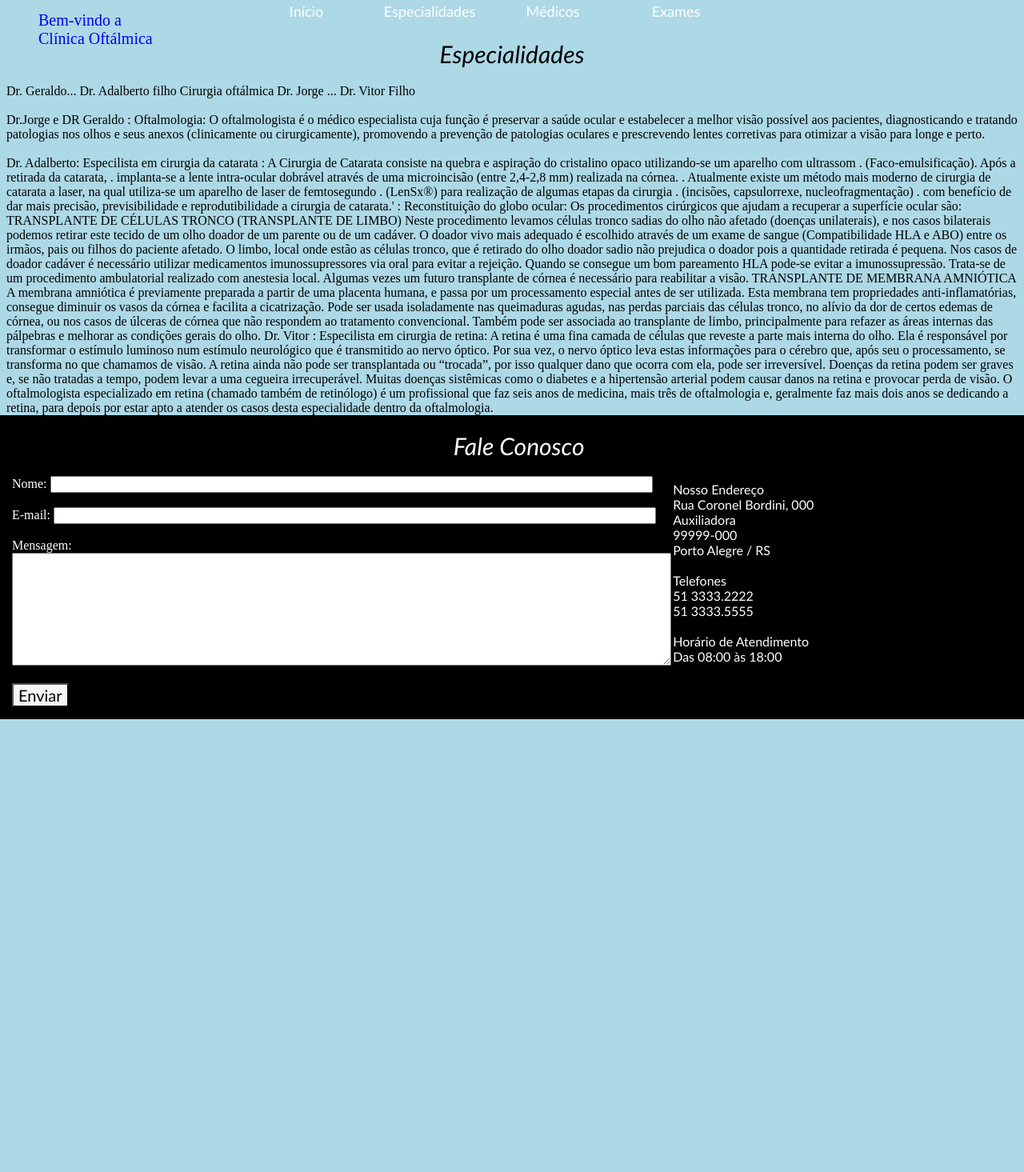
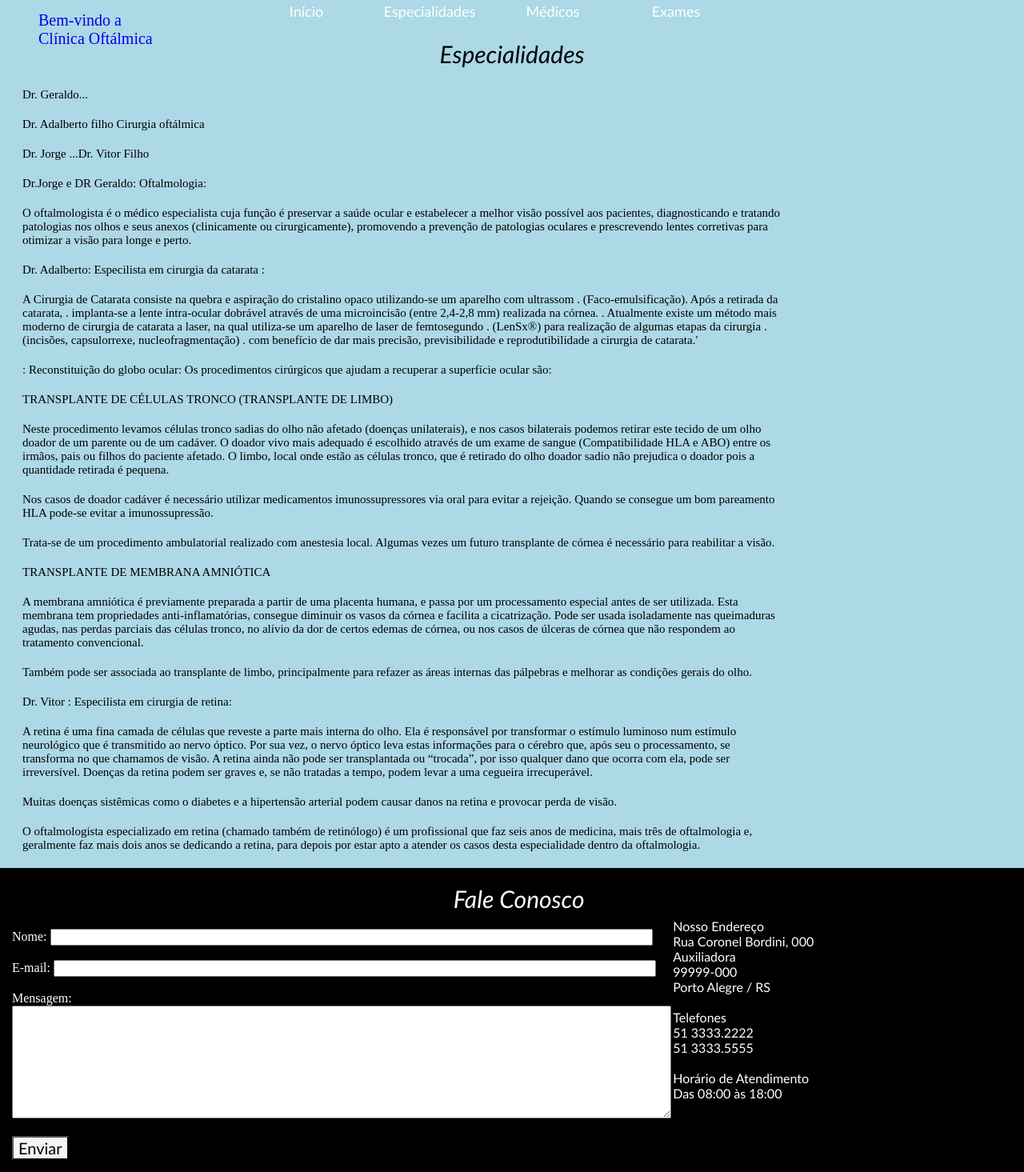
Before and after one commit to VanessadaSilvaPereira/ProjetoIntegradorUC12, a PHP site: page /especialidades.php in a window 1280 px wide. Shown: the part 31-1496 px from the top of the page at 80% size. Before the commit the page ends 930 px from the top, so only its background shows below. Run offline with PHP 8.4, Linux system fonts and the light colour scheme.

Commit message:
Criado div de especialidades

```diff
--- a/CSS/Estilos.css
+++ b/CSS/Estilos.css
@@ -126,3 +126,10 @@
 
 
         }
+        .divespecialidades{
+            margin: 20px;
+            width: 75%;
+            font-size: 15px;
+
+
+        }
--- a/especialidades.php
+++ b/especialidades.php
@@ -13,11 +13,13 @@
 
         <div class="tituloPagina" >Especialidades</div>
     </body>
-    Dr. Geraldo... Dr. Adalberto filho Cirurgia oftálmica
-    Dr. Jorge  ... Dr. Vitor Filho<br><br>
+    <div class="divespecialidades" >Dr. Geraldo...</div>
+    <div class="divespecialidades" >Dr. Adalberto filho Cirurgia oftálmica</div>
+    <div class="divespecialidades" >Dr. Jorge  ...Dr. Vitor Filho</div>
 
 
-    Dr.Jorge  e DR Geraldo   : Oftalmologia: O oftalmologista é o médico
+    <div class="divespecialidades" >Dr.Jorge  e DR Geraldo: Oftalmologia:</div>
+    <div class="divespecialidades" > O oftalmologista é o médico
     especialista cuja função é preservar
     a saúde ocular e estabelecer a melhor
     visão possível aos pacientes, diagnosticando e
@@ -25,62 +27,69 @@
     (clinicamente ou cirurgicamente), promovendo a
     prevenção de patologias oculares e prescrevendo
     lentes corretivas para otimizar a visão para longe
-    e perto.<br><br>
+    e perto.</div>
 
 
-    Dr. Adalberto: Especilista em cirurgia da catarata :  A Cirurgia de Catarata consiste na quebra
+    <div class="divespecialidades" >Dr. Adalberto: Especilista em cirurgia da catarata :</div>
+
+    <div class="divespecialidades" > A Cirurgia de Catarata consiste na quebra
     e aspiração do cristalino opaco
     utilizando-se um aparelho com ultrassom
     . (Faco-emulsificação). Após a retirada da catarata,
-    . implanta-se a lente intra-ocular dobrável através de uma microincisão (entre 2,4-2,8 mm) realizada na córnea.
-    . Atualmente existe um método mais moderno de cirurgia de catarata a laser, na qual utiliza-se um aparelho de laser de femtosegundo
+    . implanta-se a lente intra-ocular dobrável através de uma microincisão
+    (entre 2,4-2,8 mm) realizada na córnea.
+    . Atualmente existe um método mais moderno de cirurgia de catarata a laser,
+    na qual utiliza-se um aparelho de laser de femtosegundo
     . (LenSx®) para realização de algumas etapas da cirurgia
     . (incisões, capsulorrexe, nucleofragmentação)
-    . com benefício de dar mais precisão, previsibilidade e reprodutibilidade a cirurgia de catarata.'
+    . com benefício de dar mais precisão, previsibilidade
+    e reprodutibilidade a cirurgia de catarata.'</div>
 
-    : Reconstituição do globo ocular: Os procedimentos cirúrgicos que ajudam a recuperar a superfície ocular são:
+     <div class="divespecialidades" >: Reconstituição do globo ocular:
+         Os procedimentos cirúrgicos que ajudam a recuperar a superfície ocular são:</div>
 
-    TRANSPLANTE DE CÉLULAS TRONCO (TRANSPLANTE DE LIMBO)
+    <div class="divespecialidades" >TRANSPLANTE DE CÉLULAS TRONCO (TRANSPLANTE DE LIMBO)</div>
 
-    Neste procedimento levamos células tronco sadias do olho não afetado (doenças unilaterais),
+     <div class="divespecialidades" >Neste procedimento levamos células tronco sadias do olho não afetado (doenças unilaterais),
     e nos casos bilaterais podemos retirar este tecido de um olho doador de um parente ou de um cadáver.
     O doador vivo mais adequado é escolhido através de um exame de sangue (Compatibilidade HLA e ABO)
     entre os irmãos, pais ou filhos do paciente afetado. O limbo, local onde estão as células tronco,
-    que é retirado do olho doador sadio não prejudica o doador pois a quantidade retirada é pequena.
+    que é retirado do olho doador sadio não prejudica o doador pois a quantidade retirada é pequena.</div>
 
-    Nos casos de doador cadáver é necessário utilizar medicamentos imunossupressores via oral para evitar
-    a rejeição. Quando se consegue um bom pareamento HLA pode-se evitar a imunossupressão.
+     <div class="divespecialidades" >Nos casos de doador cadáver é necessário utilizar medicamentos imunossupressores via oral para evitar
+         a rejeição. Quando se consegue um bom pareamento HLA pode-se evitar a imunossupressão.</div>
 
-    Trata-se de um procedimento ambulatorial realizado com anestesia local. Algumas vezes um futuro
-    transplante de córnea é necessário para reabilitar a visão.
+     <div class="divespecialidades" >Trata-se de um procedimento ambulatorial realizado com anestesia local. Algumas vezes um futuro
+         transplante de córnea é necessário para reabilitar a visão.</div>
 
-    TRANSPLANTE DE MEMBRANA AMNIÓTICA
+    <div class="divespecialidades" > TRANSPLANTE DE MEMBRANA AMNIÓTICA</div>
 
-    A membrana amniótica é previamente preparada a partir de uma placenta humana, e passa por um
+    <div class="divespecialidades" > A membrana amniótica é previamente preparada a partir de uma placenta humana, e passa por um
     processamento especial antes de ser utilizada. Esta membrana tem propriedades anti-inflamatórias,
     consegue diminuir os vasos da córnea e facilita a cicatrização. Pode ser usada isoladamente nas
     queimaduras agudas, nas perdas parciais das células tronco, no alívio da dor de certos edemas de
-    córnea, ou nos casos de úlceras de córnea que não respondem ao tratamento convencional.
+    córnea, ou nos casos de úlceras de córnea que não respondem ao tratamento convencional.</div>
 
-    Também pode ser associada ao transplante de limbo, principalmente para refazer as áreas internas
-    das pálpebras e melhorar as condições gerais do olho.
+     <div class="divespecialidades" >Também pode ser associada ao transplante de limbo, principalmente para refazer as áreas internas
+         das pálpebras e melhorar as condições gerais do olho.</div>
 
 
 
 
-    Dr. Vitor    : Especilista em cirurgia de retina: A retina é uma fina camada de células que reveste a parte mais interna do olho. Ela é
+    <div class="divespecialidades" > Dr. Vitor : Especilista em cirurgia de retina:</div>
+    <div class="divespecialidades" >A retina é uma fina camada de células que reveste a parte mais interna do olho. Ela é
     responsável por transformar o estímulo luminoso num estímulo neurológico que é transmitido
     ao nervo óptico. Por sua vez, o nervo óptico leva estas informações para o cérebro que,
     após seu o processamento, se transforma no que chamamos de visão. A retina ainda não pode
     ser transplantada ou “trocada”, por isso qualquer dano que ocorra com ela, pode ser irreversível.
-    Doenças da retina podem ser graves e, se não tratadas a tempo, podem levar a uma cegueira irrecuperável.
+    Doenças da retina podem ser graves e, se não tratadas a tempo, podem levar a uma cegueira irrecuperável.</div>
 
-    Muitas doenças sistêmicas como o diabetes e a hipertensão arterial podem causar danos na retina
-    e provocar perda de visão.
+    <div class="divespecialidades" > Muitas doenças sistêmicas como o diabetes e a hipertensão arterial podem causar danos na retina
+        e provocar perda de visão.</div>
 
-    O oftalmologista especializado em retina (chamado também de retinólogo) é um profissional que faz
+    <div class="divespecialidades" > O oftalmologista especializado em retina (chamado também de retinólogo) é um profissional que faz
     seis anos de medicina, mais três de oftalmologia e, geralmente faz mais dois anos se dedicando a retina,
-    para depois por estar apto a atender os casos desta especialidade dentro da oftalmologia.
+    para depois por estar apto a atender os casos desta especialidade dentro da oftalmologia.</div>
 
     <?php
     require_once './frmFaleConosco.php';
```
Also changed, not shown: nbproject/private/private.xml (+9 -1 lines).
